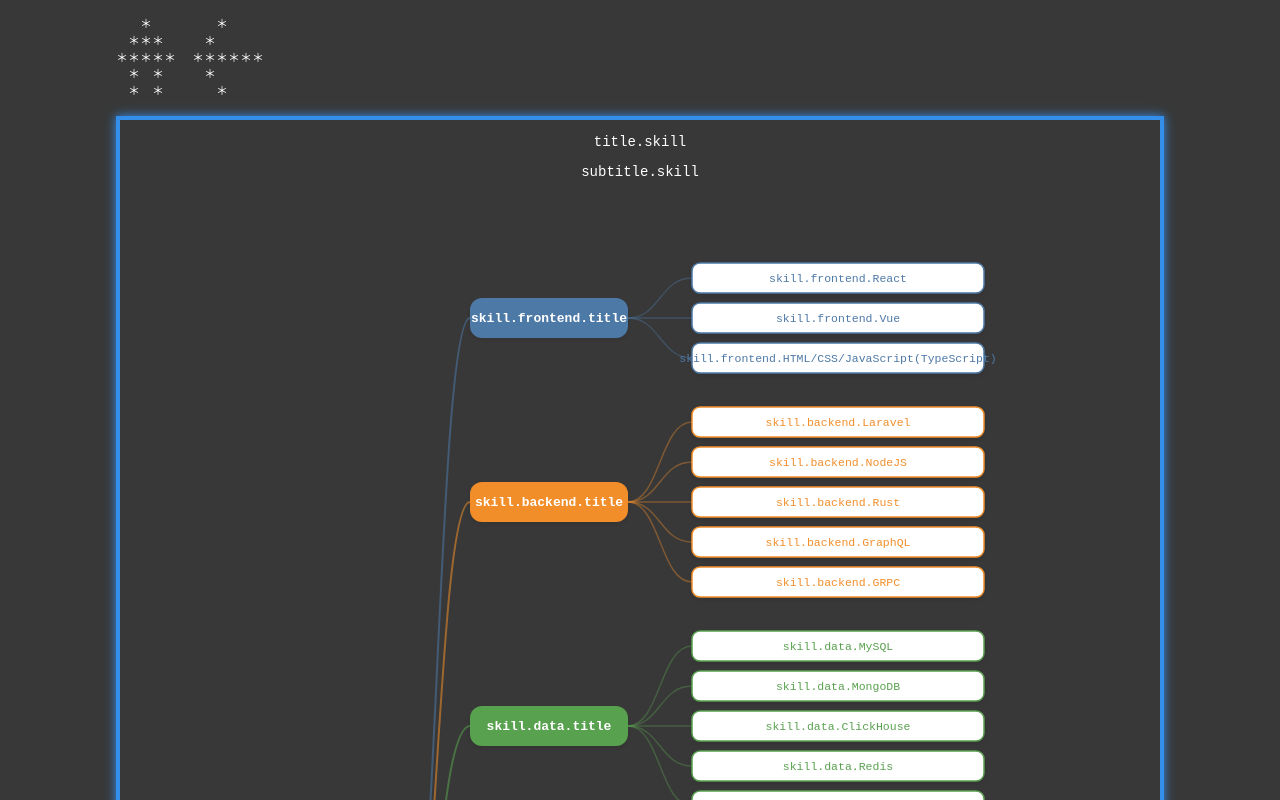
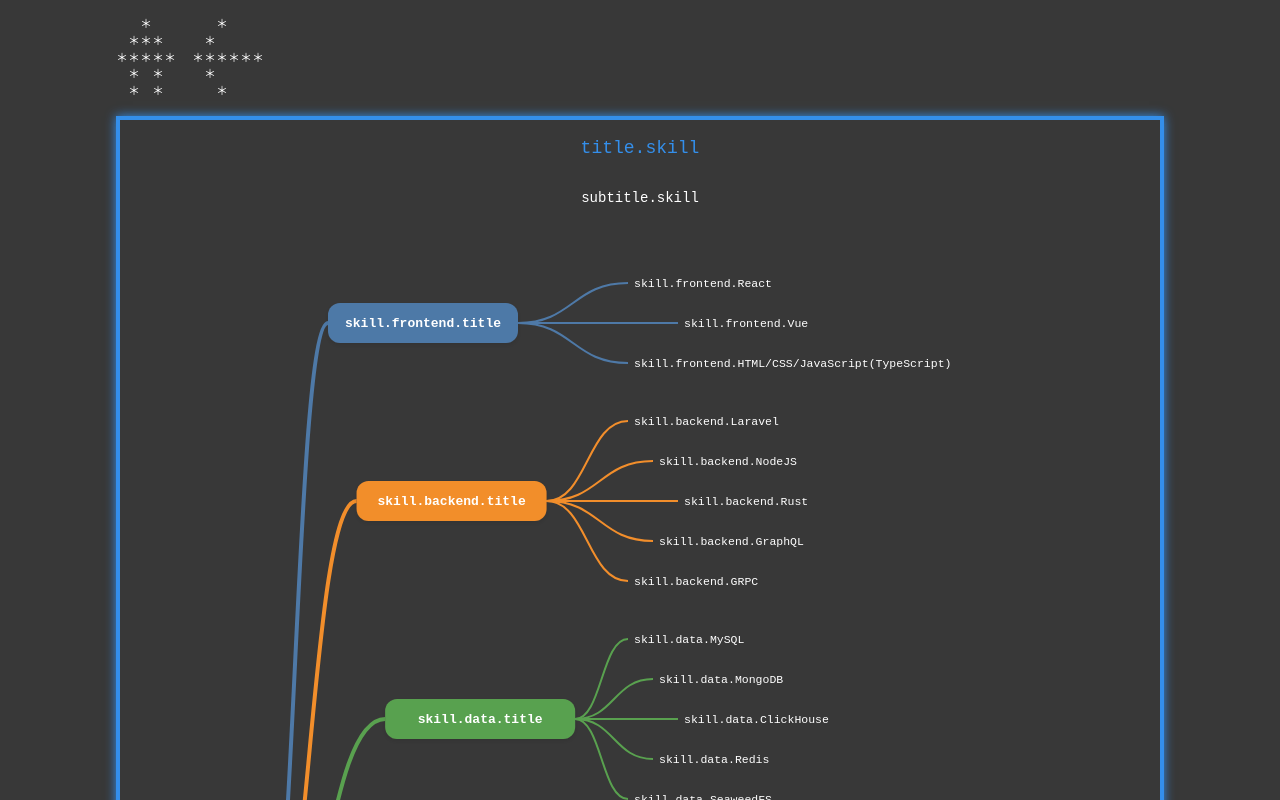
Before and after one commit to lili668668/old-website-2025, a Vue app: page /1/skill in a window 1280 px wide. Shown: the top 800 px of the page. Built offline with nearby package versions, Linux system fonts and the light colour scheme.

Commit message:
fix: fix the skill page style

```diff
--- a/src/locales/ja.json
+++ b/src/locales/ja.json
@@ -26,15 +26,15 @@
       "title": "Webフロントエンド",
       "React": "React",
       "Vue": "Vue",
-      "HTML/CSS/JavaScript(TypeScript)": "HTML/CSS/JavaScript(TypeScript)"
+      "HTML/CSS/JavaScript(TypeScript)": "HTML / CSS / JavaScript(TypeScript)"
     },
     "backend": {
       "title": "Webバックエンド",
-      "Laravel": "PHP/Laravel",
-      "NodeJS": "NodeJS/Express",
-      "Rust": "Rust/Rocket",
-      "GraphQL": "Apollo GraphQL、Rust/Seaography",
-      "GRPC": "NodeJS/GRPC"
+      "Laravel": "PHP / Laravel",
+      "NodeJS": "NodeJS / Express",
+      "Rust": "Rust / Rocket",
+      "GraphQL": "Apollo GraphQL、Rust / Seaography",
+      "GRPC": "NodeJS / GRPC"
     },
     "data": {
       "title": "データストレージ",
@@ -46,7 +46,7 @@
     },
     "language": {
       "title": "プログラミング言語",
-      "JavaScript/TypeScript": "JavaScript/TypeScript",
+      "JavaScript/TypeScript": "JavaScript / TypeScript",
       "PHP": "PHP",
       "Python3": "Python3",
       "Rust": "Rust",
@@ -57,21 +57,21 @@
     },
     "app": {
       "title": "モバイルアプリ",
-      "Flutter": "Dart/Flutter",
-      "Capacitor": "JavaScript/Capacitor"
+      "Flutter": "Dart / Flutter",
+      "Capacitor": "JavaScript / Capacitor"
     },
     "infra": {
       "title": "インフラ・DevOps",
       "CI": "GitLab CI、GitHub CI",
       "CD": "ArgoCD",
-      "docker": "docker/docker compose/kubernetes",
+      "docker": "docker / docker compose / kubernetes",
       "ansible": "Ansible",
       "terraform": "Terraform"
     },
     "cloud": {
       "title": "クラウドプラットフォーム",
       "GCP": "GCP",
-      "China": "テンセントクラウド、アリクラウド、ファーウェイクラウド",
+      "China": "テンセントクラウド, アリクラウド, ファーウェイクラウド",
       "VPS": "Linode"
     },
     "else": {
--- a/src/views/SkillView.vue
+++ b/src/views/SkillView.vue
@@ -1,6 +1,6 @@
 <template>
   <div :class="$style.container">
-    <div class="output">
+    <div :class="$style.output">
       <p :class="$style.title">{{ t('title.skill') }}</p>
       <p :class="$style.subtitle">{{ t('subtitle.skill') }}</p>
     </div>
@@ -43,11 +43,10 @@
         <path
           v-for="(g, gi) in positions"
           :key="`rc-${gi}`"
-          :d="curve(ROOT_X + ROOT_W, rootCenterY, CAT_X, g.catY)"
+          :d="curve(ROOT_X + ROOT_W, rootCenterY, g.catX, g.catY)"
           fill="none"
           :stroke="COLORS[gi]"
-          stroke-width="2"
-          stroke-opacity="0.55"
+          stroke-width="4"
         />
 
         <!-- Category → Item connections -->
@@ -55,44 +54,37 @@
           <path
             v-for="(iy, ii) in g.itemYs"
             :key="`ci-${gi}-${ii}`"
-            :d="curve(CAT_X + CAT_W, g.catY, ITEM_X, iy)"
+            :d="curve(g.catX + CAT_W, g.catY, g.itemData[ii].x, iy)"
             fill="none"
             :stroke="COLORS[gi]"
-            stroke-width="1.5"
-            stroke-opacity="0.38"
+            stroke-width="2"
           />
         </template>
 
         <!-- Item nodes -->
         <template v-for="(g, gi) in positions" :key="`in-g-${gi}`">
           <g v-for="(iy, ii) in g.itemYs" :key="`in-${gi}-${ii}`">
-            <rect
-              :x="ITEM_X"
-              :y="iy - ITEM_H / 2"
-              :width="ITEM_W"
-              :height="ITEM_H"
-              rx="8"
-              fill="white"
-              :stroke="COLORS[gi]"
-              stroke-width="1.5"
-              filter="url(#sk-shadow)"
-            />
             <text
-              :x="ITEM_X + ITEM_W / 2"
-              :y="iy"
-              text-anchor="middle"
+              text-anchor="start"
               dominant-baseline="central"
-              :fill="COLORS[gi]"
+              fill="#ffffff"
               font-size="11.5"
               font-family="var(--font-family, sans-serif)"
-            >{{ t(`skill.${skillGroups[gi].key}.${skillGroups[gi].items[ii]}`) }}</text>
+            >
+              <tspan
+                v-for="(line, li) in g.itemData[ii].lines"
+                :key="li"
+                :x="g.itemData[ii].x + ITEM_PAD_X"
+                :y="iy + (li - (g.itemData[ii].lines.length - 1) / 2) * ITEM_LINE_H"
+              >{{ line }}</tspan>
+            </text>
           </g>
         </template>
 
         <!-- Category nodes -->
         <g v-for="(g, gi) in positions" :key="`cn-${gi}`">
           <rect
-            :x="CAT_X"
+            :x="g.catX"
             :y="g.catY - CAT_H / 2"
             :width="CAT_W"
             :height="CAT_H"
@@ -101,7 +93,7 @@
             filter="url(#sk-shadow)"
           />
           <text
-            :x="CAT_X + CAT_W / 2"
+            :x="g.catX + CAT_W / 2"
             :y="g.catY"
             text-anchor="middle"
             dominant-baseline="central"
@@ -138,7 +130,7 @@
 </template>
 
 <script setup lang="ts">
-import { computed } from 'vue'
+import { computed, ref, onMounted, onUnmounted } from 'vue'
 import { useI18n } from 'vue-i18n'
 import { useNavigationStore } from '@/stores/navigation'
 import { useLangRoute } from '@/composables/useLangRoute'
@@ -167,18 +159,23 @@
 const ROOT_H = 48
 
 const CAT_X = 200
-const CAT_W = 158
+const CAT_W = 190
 const CAT_H = 40
 
-const ITEM_X = 422
-const ITEM_W = 292
-const ITEM_H = 30
+const ITEM_X       = 500
+const ITEM_PAD_X   = 6    // left padding inside item box
+const ITEM_LINE_H  = 15   // px per text line
+const ITEM_V_PAD   = 14   // vertical padding inside item box
+const ITEM_H_MIN   = 30   // minimum item box height
+const ITEM_STAGGER = 50  // x offset for odd-indexed items
 
-const ITEM_GAP  = 40   // vertical distance between item centres
-const GROUP_GAP = 24   // extra space between category groups
+const CAT_STAGGER  = 100  // x offset for odd-indexed categories
+
+const ITEM_GAP  = 10   // gap between consecutive item boxes
+const GROUP_GAP = 28   // extra space between category groups
 const PAD_TOP   = 48
 const PAD_BOT   = 48
-const SVG_W     = 740
+const SVG_W     = 1100
 
 // ── Category colours ──────────────────────────────────────────
 const COLORS = [
@@ -192,21 +189,63 @@
   '#9c6b98',  // else      – purple
 ]
 
+// ── Helpers: multi-line text ───────────────────────────────────
+const windowWidth = ref(typeof window !== 'undefined' ? window.innerWidth : 0)
+function onResize() { windowWidth.value = window.innerWidth }
+onMounted(() => window.addEventListener('resize', onResize))
+onUnmounted(() => window.removeEventListener('resize', onResize))
+const isWide = computed(() => windowWidth.value > 1100)
+
+function getLines(text: string): string[] {
+  if (isWide.value) return [text]
+  return text
+    .split(/[、,]\s/)
+    .flatMap(part => part.split(/(?<=\/)/))
+    .map(s => s.trim())
+    .filter(Boolean)
+}
+
+function getItemBoxH(lineCount: number): number {
+  return Math.max(ITEM_H_MIN, lineCount * ITEM_LINE_H + ITEM_V_PAD)
+}
+
+// 中心最大、邊緣最小的山形偏移量
+function mountainOffset(i: number, n: number, maxOffset: number): number {
+  if (n <= 1) return maxOffset
+  return maxOffset * (1 - Math.abs(2 * i / (n - 1) - 1))
+}
+
 // ── Computed layout ───────────────────────────────────────────
 const positions = computed(() => {
   let y = PAD_TOP
-  return skillGroups.map((group) => {
-    const n = group.items.length
-    const itemYs = Array.from({ length: n }, (_, i) => y + i * ITEM_GAP + ITEM_GAP / 2)
-    const catY = (itemYs[0] + itemYs[n - 1]) / 2
-    y += n * ITEM_GAP + GROUP_GAP
-    return { catY, itemYs }
+  return skillGroups.map((group, gi) => {
+    const catX = CAT_X + mountainOffset(gi, skillGroups.length, CAT_STAGGER)
+
+    const itemData = group.items.map((item, ii) => {
+      const lines = getLines(t(`skill.${group.key}.${item}`))
+      const h = getItemBoxH(lines.length)
+      const x = ITEM_X + mountainOffset(ii, group.items.length, ITEM_STAGGER)
+      return { lines, h, x }
+    })
+
+    const itemYs: number[] = []
+    let curY = y
+    itemData.forEach((item) => {
+      itemYs.push(curY + item.h / 2)
+      curY += item.h + ITEM_GAP
+    })
+
+    const catY = (itemYs[0] + itemYs[itemYs.length - 1]) / 2
+    y = curY - ITEM_GAP + GROUP_GAP
+
+    return { catX, catY, itemYs, itemData }
   })
 })
 
 const svgHeight = computed(() => {
   const last = positions.value[positions.value.length - 1]
-  return last.itemYs[last.itemYs.length - 1] + ITEM_GAP / 2 + PAD_BOT
+  const lastIdx = last.itemData.length - 1
+  return last.itemYs[lastIdx] + last.itemData[lastIdx].h / 2 + PAD_BOT
 })
 
 const rootCenterY = computed(() => {
@@ -226,10 +265,28 @@
   display: flex;
   flex-direction: column;
   justify-content: center;
-  align-items: center;
+  align-items: start;
   outline: none;
   font-family: var(--font-family);
   width: 100%;
+}
+
+.output {
+  display: flex;
+  width: 100%;
+  justify-content: center;
+  align-items: center;
+  flex-direction: column;
+}
+
+.title {
+  font-size: var(--title-font-size);
+  color: var(--accent-color)
+}
+
+.subtitle {
+  font-size: var(--p-font-size);
+  color: var(--font-color);
 }
 
 .treeView {
@@ -272,8 +329,7 @@
 
 .mapWrapper {
   width: 100%;
-  overflow-x: auto;
-  padding: 16px 0 48px;
+  max-width: 600px;
 }
 
 .svg {
@@ -281,7 +337,7 @@
   margin: 0 auto;
 }
 
-@media (max-width: 930px) {
+@media (max-width: 840px) {
   .mapWrapper {
     display: none;
   }
```
Also changed, not shown: src/locales/en.json (+10 -10 lines), src/locales/zh.json (+10 -10 lines).
